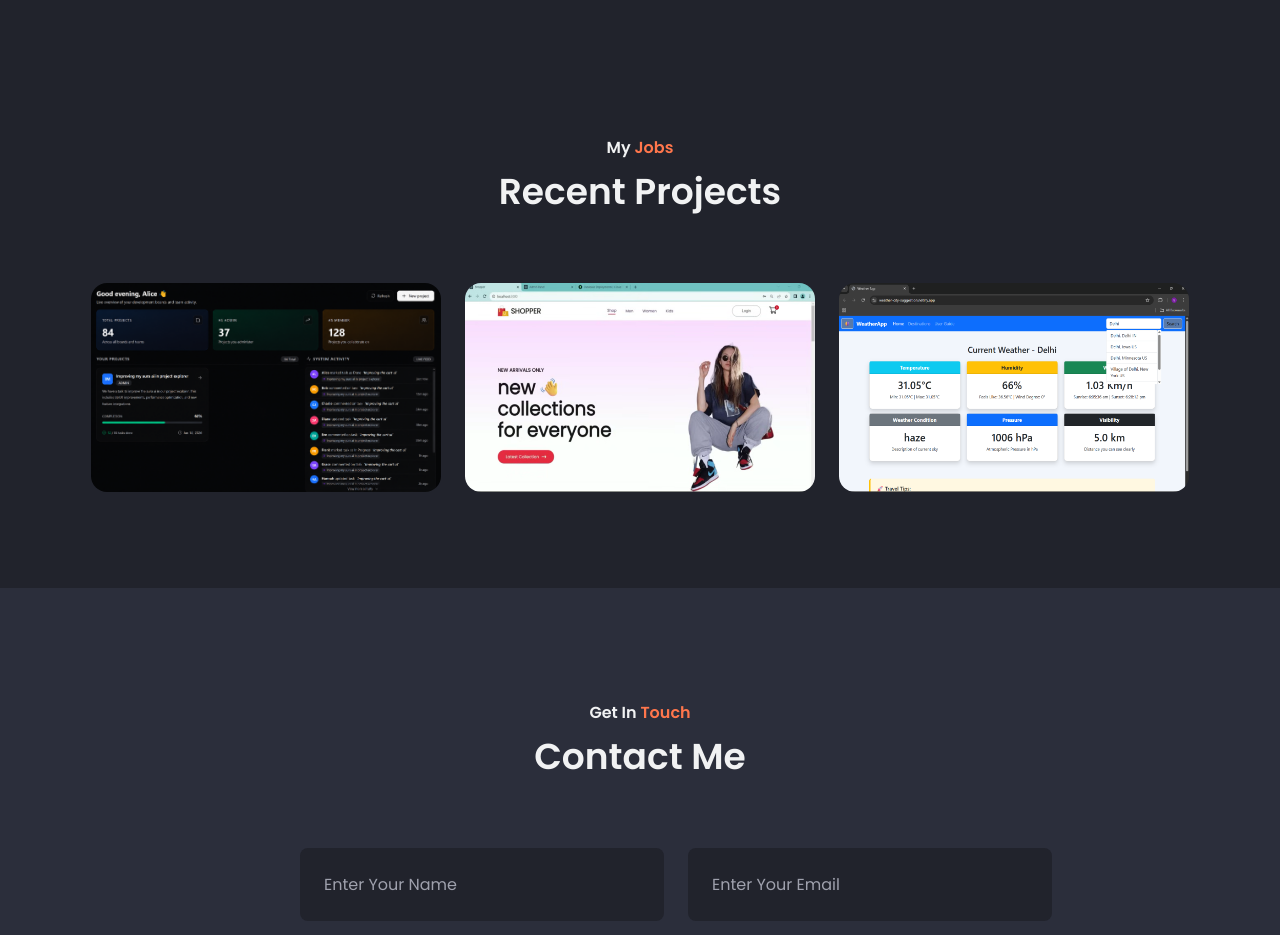
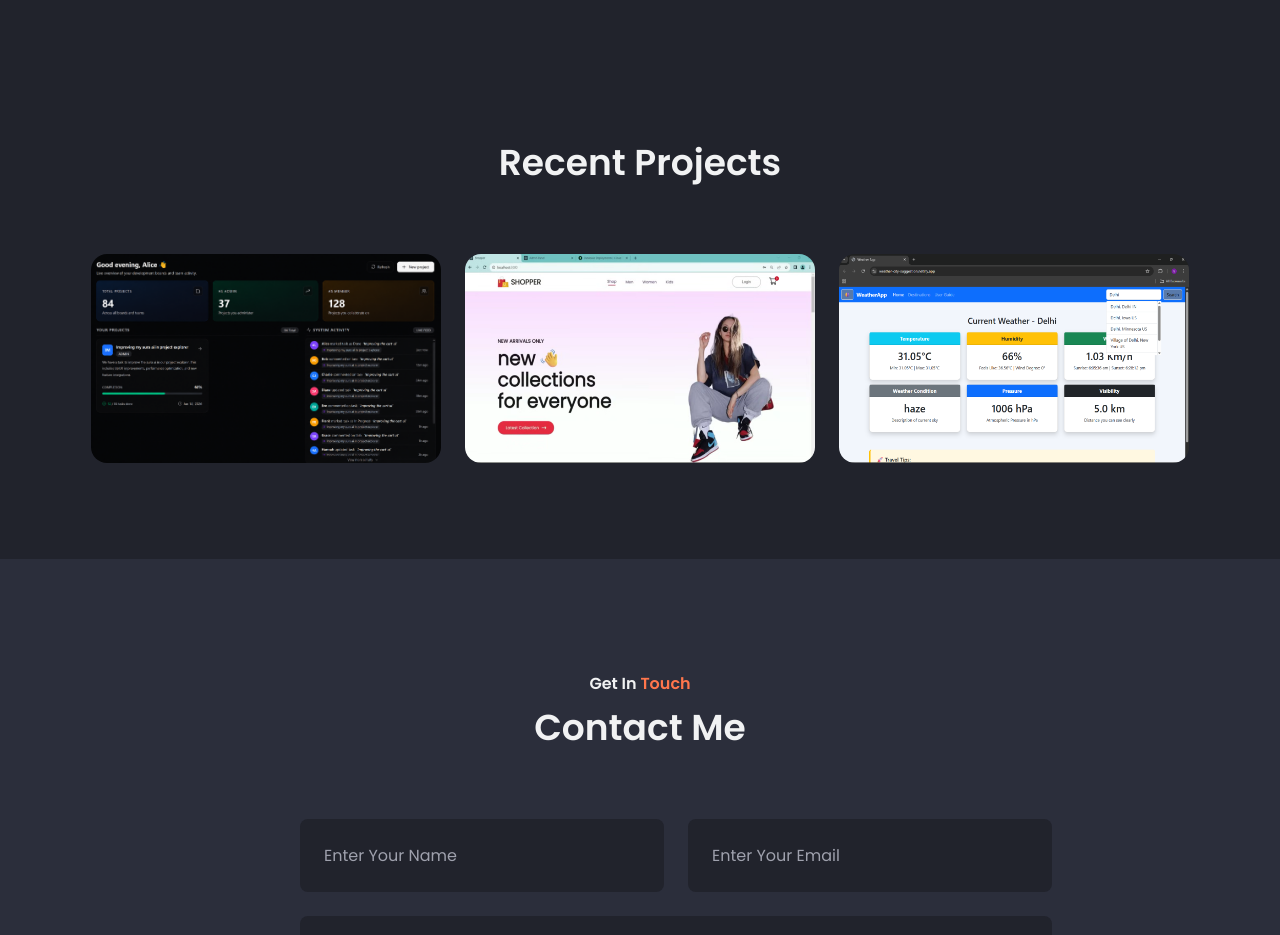
Before and after one commit to Siddharth3011/Portfolio, a plain HTML site: page index.html in a window 1280 px wide. Shown: the part 2380-3315 px from the top of the page. Drawn offline with nearby package versions, Linux system fonts and the light colour scheme.

Commit message:
Removing some unwanted things

```diff
--- a/index.html
+++ b/index.html
@@ -280,9 +280,6 @@
 
          <!--==================== PROJECTS ====================-->
          <section class="projects section" id="projects">
-            <h3 class="section__subtitle">
-                My <span>Jobs</span>
-            </h3>
             <h2 class="section__title">
                 Recent Projects
             </h2>
```
